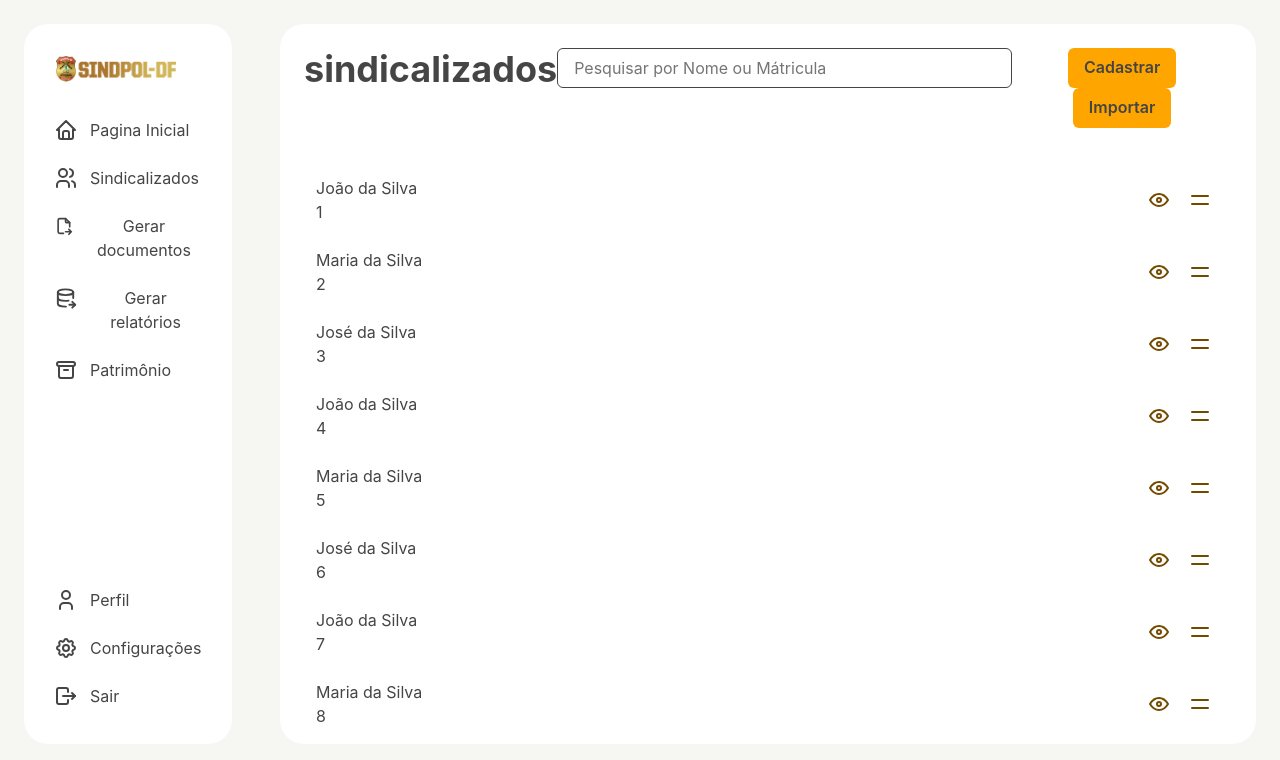
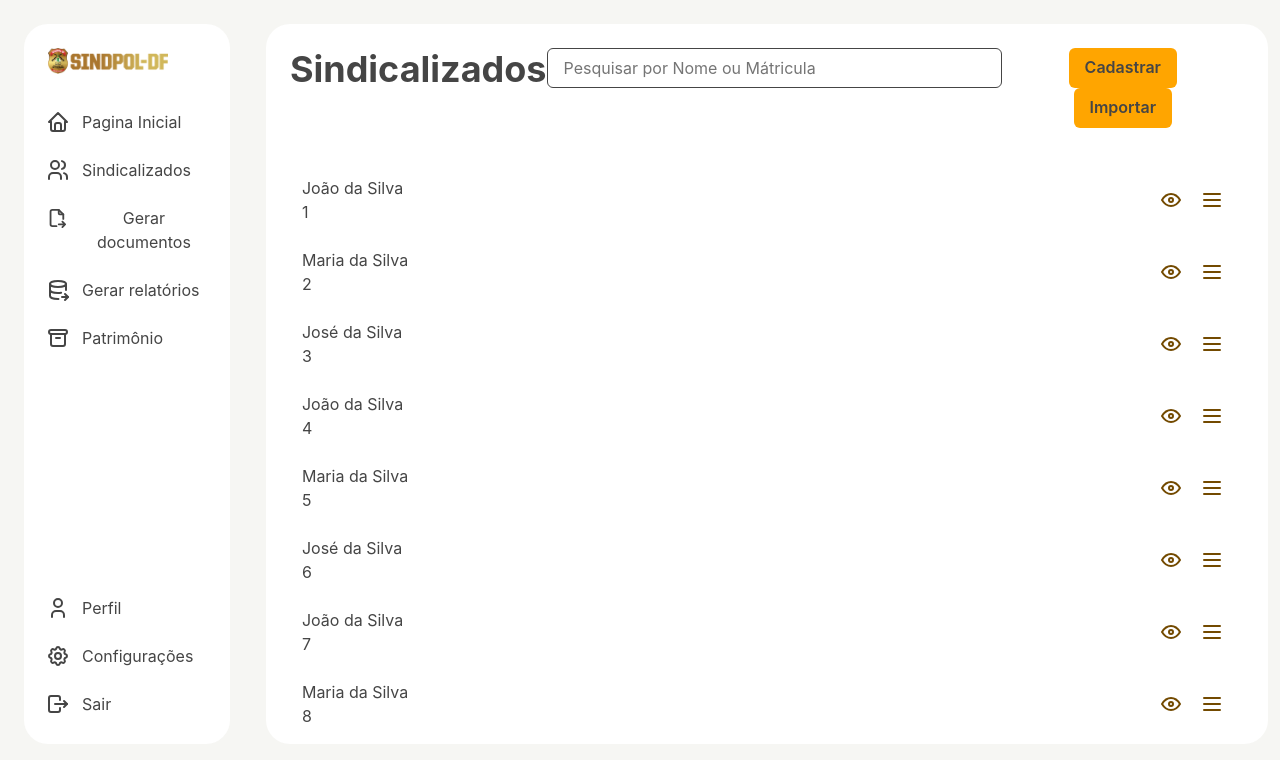
Before and after one commit to fga-eps-mds/2023.2-SINDPOL-Front, a React (Vite) app: page /associates in a window 1280 px wide. Shown: the top 760 px of the page. Built offline with nearby package versions, Linux system fonts and the light colour scheme.

Commit message:
feat: update styles

```diff
--- a/src/components/Sidebar/styles.ts
+++ b/src/components/Sidebar/styles.ts
@@ -6,7 +6,7 @@ export const styles = {
         height: '90vh',
         width: '250px',
         backgroundColor: '#ffffff',
-        padding: '24px',
+        padding: '16px',
         margin: '24px',
         borderRadius: '24px',
     },
--- a/src/pages/Associates/index.tsx
+++ b/src/pages/Associates/index.tsx
@@ -11,7 +11,7 @@ import GenericInput from '../../components/GenericInput';
 import GenericButton from '../../components/GenericButton';
 import { selectAssociates } from '../../app/store/associate/associateSlice';
 import { useAppSelector } from '../../utils/hooks';
-import { IconBoxSeam, IconEye, IconMenu } from '@tabler/icons-react';
+import { IconBoxSeam, IconEye, IconMenu2 } from '@tabler/icons-react';
 
 export default function Associates(props: any) {
     // cosnt associates = useAppSelector(selectAssociates);
@@ -155,7 +155,7 @@ export default function Associates(props: any) {
                         <Heading
                             id="associates-page-box-header-title"
                         >
-                            sindicalizados
+                            Sindicalizados
                         </Heading>
                         <GenericInput
                             id="associates-page-box-header-input"
@@ -211,7 +211,7 @@ export default function Associates(props: any) {
                                             <Divider orientation="vertical" color={"#734A00"} />
                                             <IconButton
                                                 aria-label="mais opções"
-                                                icon={<IconMenu />}
+                                                icon={<IconMenu2 />}
                                                 onClick={() => { }}
                                                 color={"#734A00"}
                                             />
--- a/src/pages/Associates/styles.ts
+++ b/src/pages/Associates/styles.ts
@@ -1,7 +1,7 @@
 export const styles = {
     boxContainer: {
         width: '100%',
-        padding: '24px',
+        padding: '24px 12px',
     },
     box: {
         display: 'flex',
@@ -16,13 +16,14 @@ export const styles = {
         height: '100%',
         padding: '12px',
         overflowY: 'scroll',
+
+
     },
     boxItem: {
         display: 'flex',
         flexDirection: 'row',
         justifyContent: 'space-between',
         alignItems: 'center',
-        width: '100%',
         padding: '12px 24px',
         borderRadius: '16px',
 
```
Also changed, not shown: src/pages/Associates/AssociateRow.tsx (deleted).
